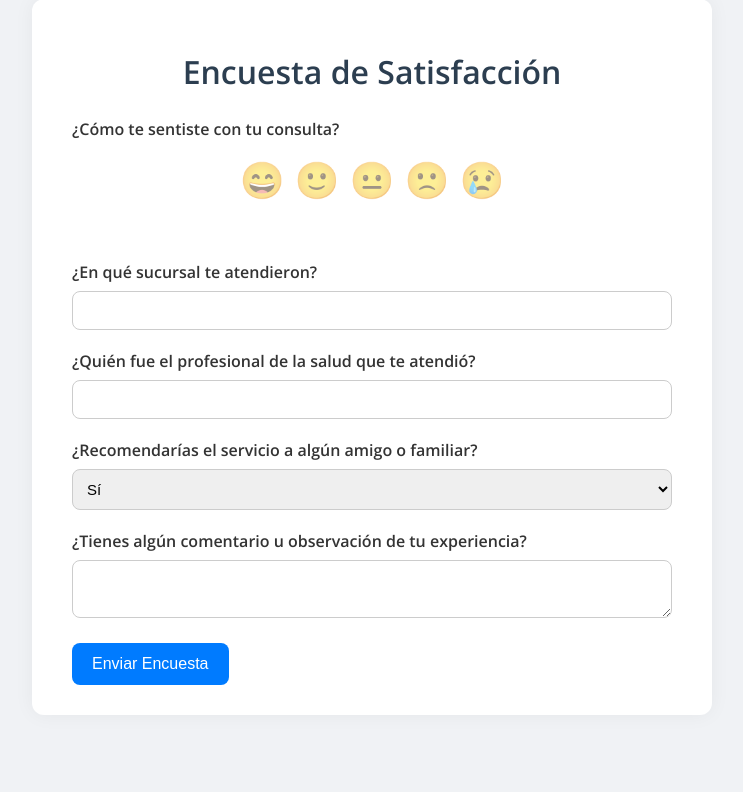
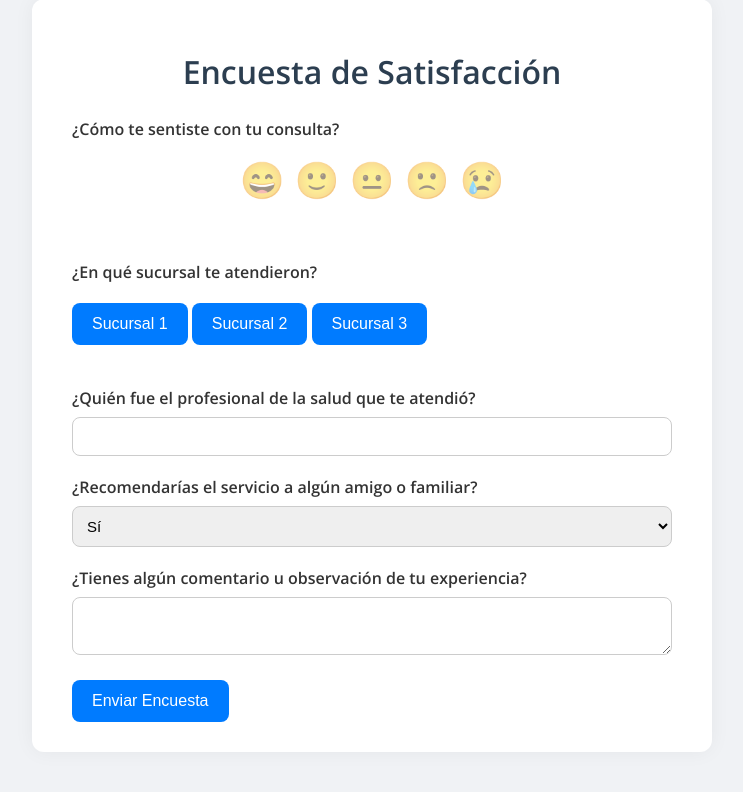
Before and after one commit to AlbertoMGo/flask_survey_app, a Flask app: page /survey in a window 1280 px wide. Shown: the part 41-833 px from the top of the page, without its empty margins (268-1011 px from the left). Before the commit the page ends 756 px from the top, so only its background shows below. Run offline with Flask 3, Linux system fonts and the light colour scheme.

Commit message:
Agregar botones para seleccionar sucursal

```diff
--- a/templates/survey.html
+++ b/templates/survey.html
@@ -11,6 +11,16 @@
             emojis[i].classList.remove('selected');
         }
         emojis[5 - value].classList.add('selected');
+    }
+</script>
+<script>
+    function selectBranch(name) {
+        document.getElementById('branch').value = name;
+        const buttons = document.getElementsByClassName('branch-btn');
+        for (let i = 0; i < buttons.length; i++) {
+            buttons[i].classList.remove('selected');
+        }
+        event.target.classList.add('selected');
     }
 </script>
 </head>
@@ -30,7 +40,13 @@
         <br>
 
         <label>¿En qué sucursal te atendieron?</label>
-        <input type="text" name="branch" required>
+<div class="branch-buttons">
+    <button type="button" class="branch-btn" onclick="selectBranch('Sucursal 1')">Sucursal 1</button>
+    <button type="button" class="branch-btn" onclick="selectBranch('Sucursal 2')">Sucursal 2</button>
+    <button type="button" class="branch-btn" onclick="selectBranch('Sucursal 3')">Sucursal 3</button>
+</div>
+<input type="hidden" name="branch" id="branch" required>
+
         <br>
 
         <label>¿Quién fue el profesional de la salud que te atendió?</label>
```
